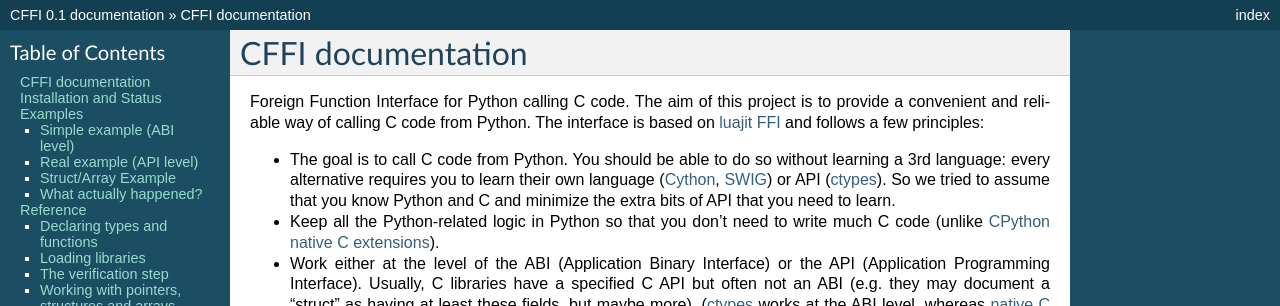
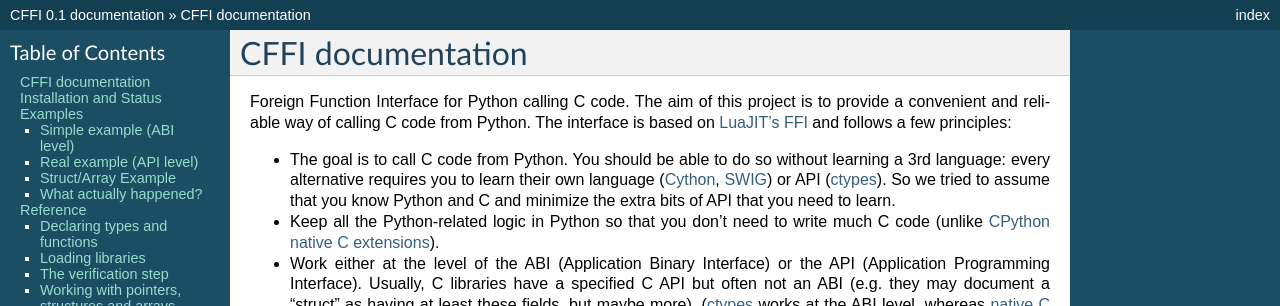
Before and after one commit to python-cffi/cffi, a Sphinx documentation site: the page built from doc/source/index.rst, in a window 1280 px wide and 900 px high. Shown: the top 306 px of the window. Built offline with Sphinx 7.4.7, drawn with Linux system fonts in a browser that asks for light colours.

Commit message:
Capitalize

```diff
--- a/doc/source/index.rst
+++ b/doc/source/index.rst
@@ -6,7 +6,7 @@
 
 Foreign Function Interface for Python calling C code. The aim of this project
 is to provide a convenient and reliable way of calling C code from Python.
-The interface is based on `luajit FFI`_ and follows a few principles:
+The interface is based on `LuaJIT's FFI`_ and follows a few principles:
 
 * The goal is to call C code from Python.  You should be able to do so
   without learning a 3rd language: every alternative requires you to learn
@@ -28,7 +28,7 @@
   but all C89 should be, including macros (apart from the most advanced
   (ab)uses of these macros).
 
-.. _`luajit FFI`: http://luajit.org/ext_ffi.html
+.. _`LuaJIT's FFI`: http://luajit.org/ext_ffi.html
 .. _`Cython`: http://www.cython.org
 .. _`SWIG`: http://www.swig.org/
 .. _`CPython native C extensions`: http://docs.python.org/extending/extending.html
```
